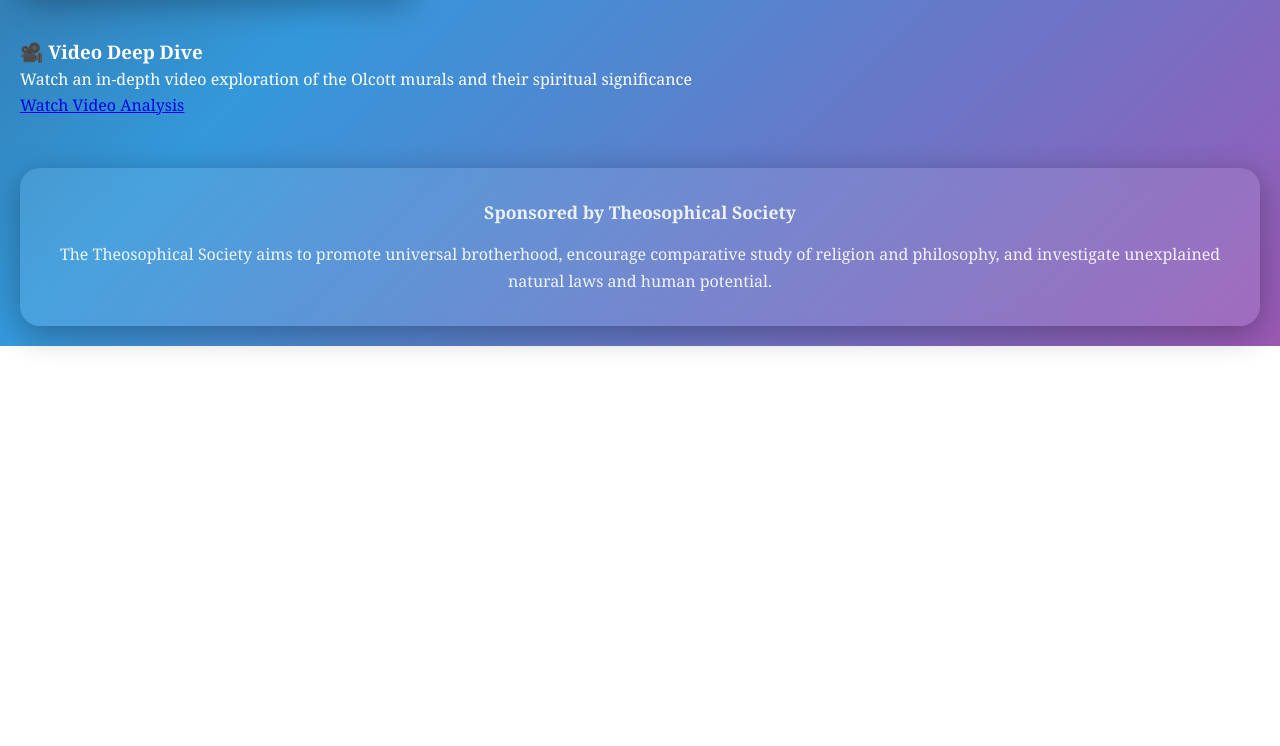
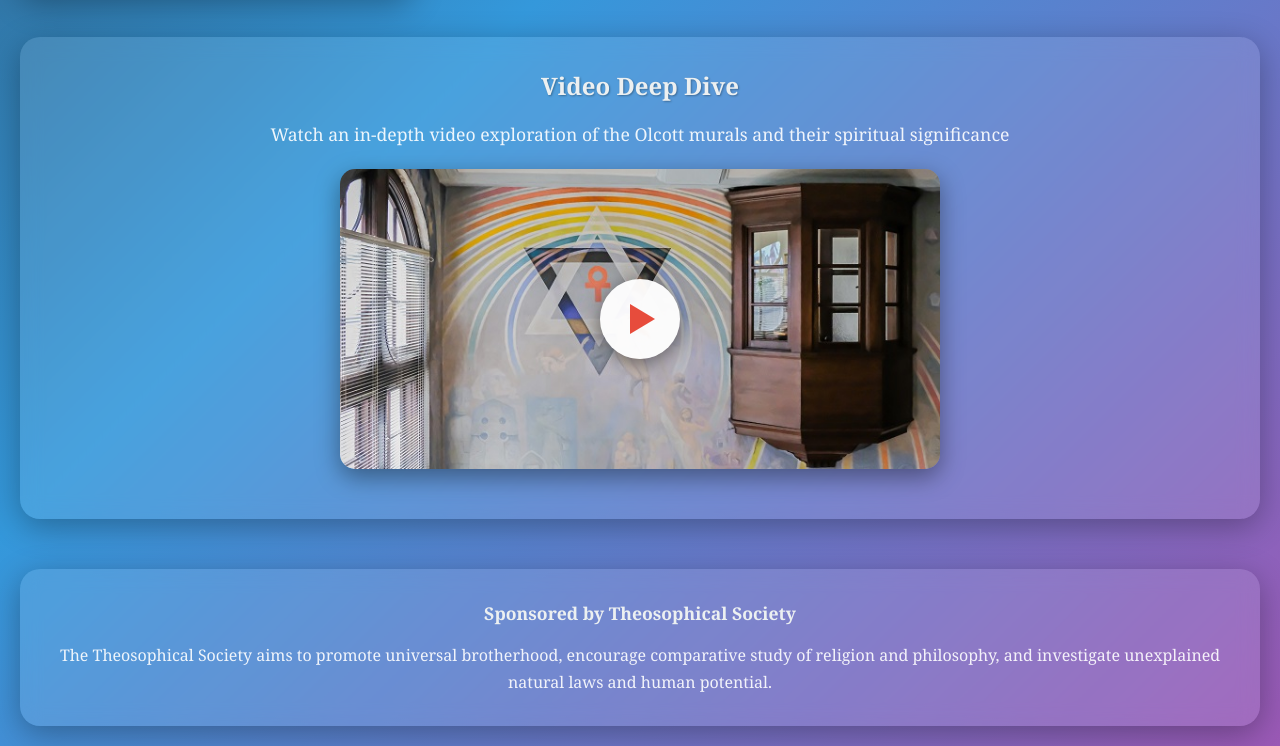
Before and after one commit to dreynater-sketch/Mural_Theosophy, a plain HTML site: page index.html in a window 1280 px wide. Shown: the part 952-1698 px from the top of the page. Before the commit the page ends 1298 px from the top, so only its background shows below. Drawn offline with Linux system fonts and the light colour scheme.

Commit message:
Update index.html

```diff
--- a/index.html
+++ b/index.html
@@ -33,6 +33,14 @@
         .header h1 {
             font-size: 2.5rem;
             text-shadow: 2px 2px 4px rgba(0,0,0,0.3);
+        }
+
+        .instruction {
+            text-align: center;
+            font-size: 1.1rem;
+            margin-bottom: 30px;
+            opacity: 0.9;
+            font-style: italic;
         }
 
         .wall-gallery {
@@ -77,14 +85,6 @@
             font-size: 1.4rem;
             font-weight: bold;
             text-shadow: 1px 1px 2px rgba(0,0,0,0.5);
-        }
-
-        .instruction {
-            text-align: center;
-            font-size: 1.1rem;
-            margin-bottom: 30px;
-            opacity: 0.9;
-            font-style: italic;
         }
 
         .wall-content {
@@ -180,6 +180,99 @@
             animation: fadeIn 0.5s ease-in;
         }
 
+        /* Video Section */
+        .video-section {
+            background: rgba(255,255,255,0.1);
+            border-radius: 20px;
+            padding: 30px;
+            margin: 40px 0 30px 0;
+            text-align: center;
+            backdrop-filter: blur(10px);
+            box-shadow: 0 8px 32px rgba(0,0,0,0.3);
+        }
+
+        .video-section h3 {
+            font-size: 1.5rem;
+            margin-bottom: 15px;
+            color: #ecf0f1;
+            text-shadow: 1px 1px 2px rgba(0,0,0,0.3);
+        }
+
+        .video-section p {
+            font-size: 1.1rem;
+            opacity: 0.9;
+            line-height: 1.6;
+            margin-bottom: 20px;
+        }
+
+        .video-container {
+            position: relative;
+            width: 100%;
+            max-width: 600px;
+            margin: 20px auto;
+            border-radius: 15px;
+            overflow: hidden;
+            box-shadow: 0 8px 25px rgba(0,0,0,0.4);
+            cursor: pointer;
+        }
+
+        .video-thumbnail {
+            width: 100%;
+            height: 300px;
+            background-image: url('https://dreynater-sketch.github.io/Mural_Theosophy/South_wall_from_balcony_opposite.jpg');
+            background-size: cover;
+            background-position: center;
+            position: relative;
+            display: flex;
+            align-items: center;
+            justify-content: center;
+            transition: all 0.3s ease;
+        }
+
+        .video-thumbnail:hover {
+            transform: scale(1.02);
+        }
+
+        .play-button {
+            width: 80px;
+            height: 80px;
+            background: rgba(255,255,255,0.95);
+            border-radius: 50%;
+            display: flex;
+            align-items: center;
+            justify-content: center;
+            transition: all 0.3s ease;
+            box-shadow: 0 4px 20px rgba(0,0,0,0.5);
+        }
+
+        .play-button:hover {
+            background: rgba(255,255,255,1);
+            transform: scale(1.1);
+        }
+
+        .play-button::after {
+            content: '';
+            width: 0;
+            height: 0;
+            border-left: 25px solid #e74c3c;
+            border-top: 15px solid transparent;
+            border-bottom: 15px solid transparent;
+            margin-left: 5px;
+        }
+
+        .video-iframe {
+            width: 100%;
+            height: 300px;
+            border: none;
+            border-radius: 15px;
+            display: none;
+        }
+
+        .video-iframe.active {
+            display: block;
+        }
+
+        /* Footer */
         .footer {
             background: rgba(255,255,255,0.1);
             border-radius: 20px;
@@ -220,6 +313,18 @@
             .wall-content {
                 padding: 20px;
                 max-height: 60vh;
+            }
+
+            .video-iframe {
+                height: 250px;
+            }
+
+            .video-container {
+                max-width: 100%;
+            }
+
+            .video-thumbnail {
+                height: 250px;
             }
 
             body {
@@ -389,14 +494,26 @@
         </div>
     </div>
 
+    <!-- Video Section -->
     <div class="video-section">
-        <h3>🎥 Video Deep Dive</h3>
+        <h3>Video Deep Dive</h3>
         <p>Watch an in-depth video exploration of the Olcott murals and their spiritual significance</p>
-        <a href="https://www.youtube.com/watch?v=quNwSxchQ18" target="_blank" class="video-btn">
-            Watch Video Analysis
-        </a>
+        <div class="video-container" onclick="playVideo()">
+            <div class="video-thumbnail" id="videoThumbnail">
+                <div class="play-button"></div>
+            </div>
+            <iframe
+                class="video-iframe"
+                id="videoIframe"
+                src="https://www.youtube.com/embed/quNwSxchQ18?rel=0&modestbranding=1&autoplay=1"
+                title="Olcott Murals Deep Dive Video"
+                allow="accelerometer; autoplay; clipboard-write; encrypted-media; gyroscope; picture-in-picture; web-share"
+                allowfullscreen>
+            </iframe>
+        </div>
     </div>
 
+    <!-- Footer -->
     <div class="footer">
         <div class="sponsor-text">Sponsored by Theosophical Society</div>
         <p>The Theosophical Society aims to promote universal brotherhood, encourage comparative study of religion and philosophy, and investigate unexplained natural laws and human potential.</p>
@@ -467,9 +584,9 @@
             thumbnail.style.display = 'none';
             iframe.classList.add('active');
 
-            // Update the iframe src to trigger autoplay
+            // Restart the video to ensure autoplay works
             const currentSrc = iframe.src;
-            iframe.src = currentSrc.replace('autoplay=1', 'autoplay=1');
+            iframe.src = currentSrc;
         }
     </script>
 </body>
```
